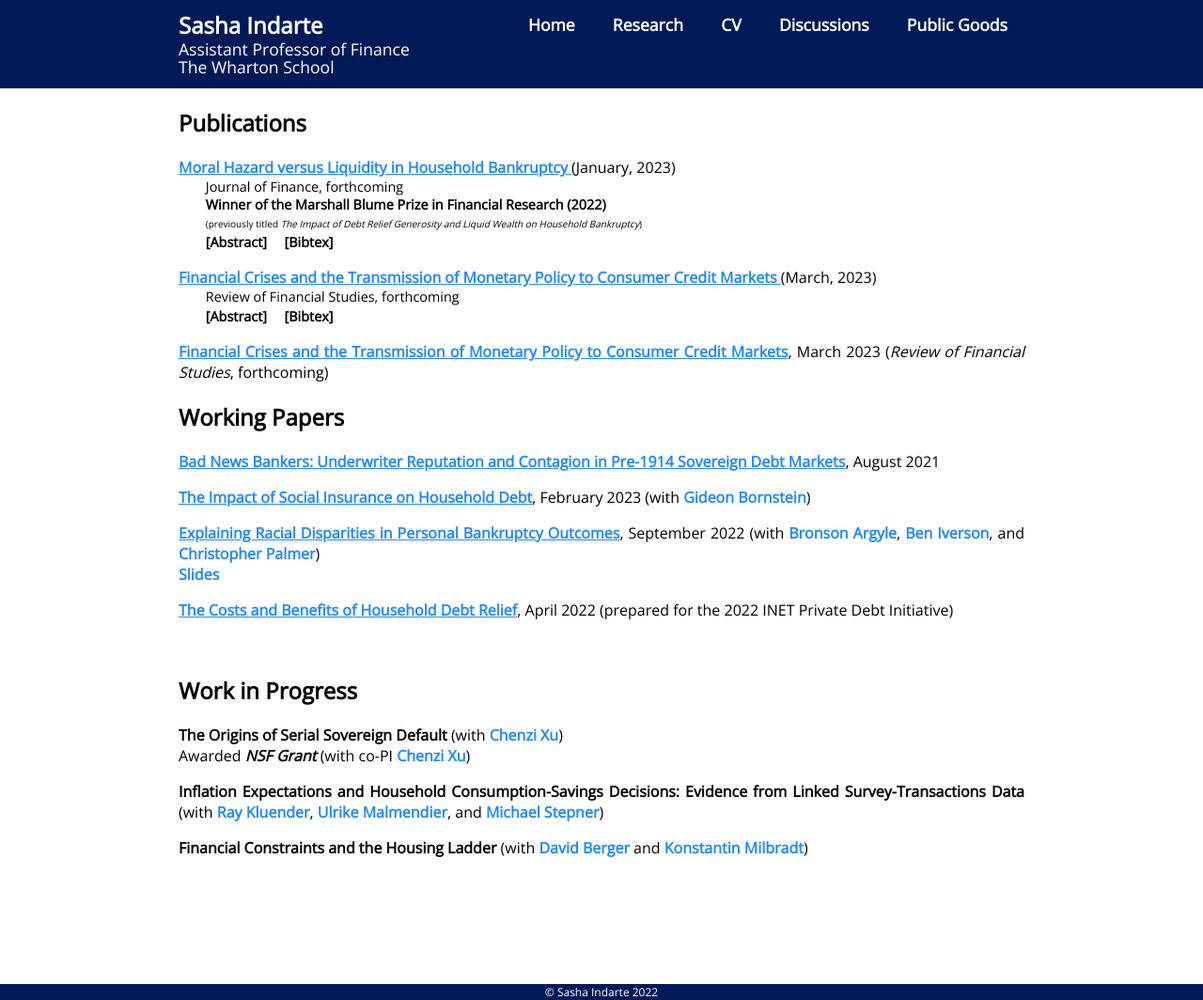
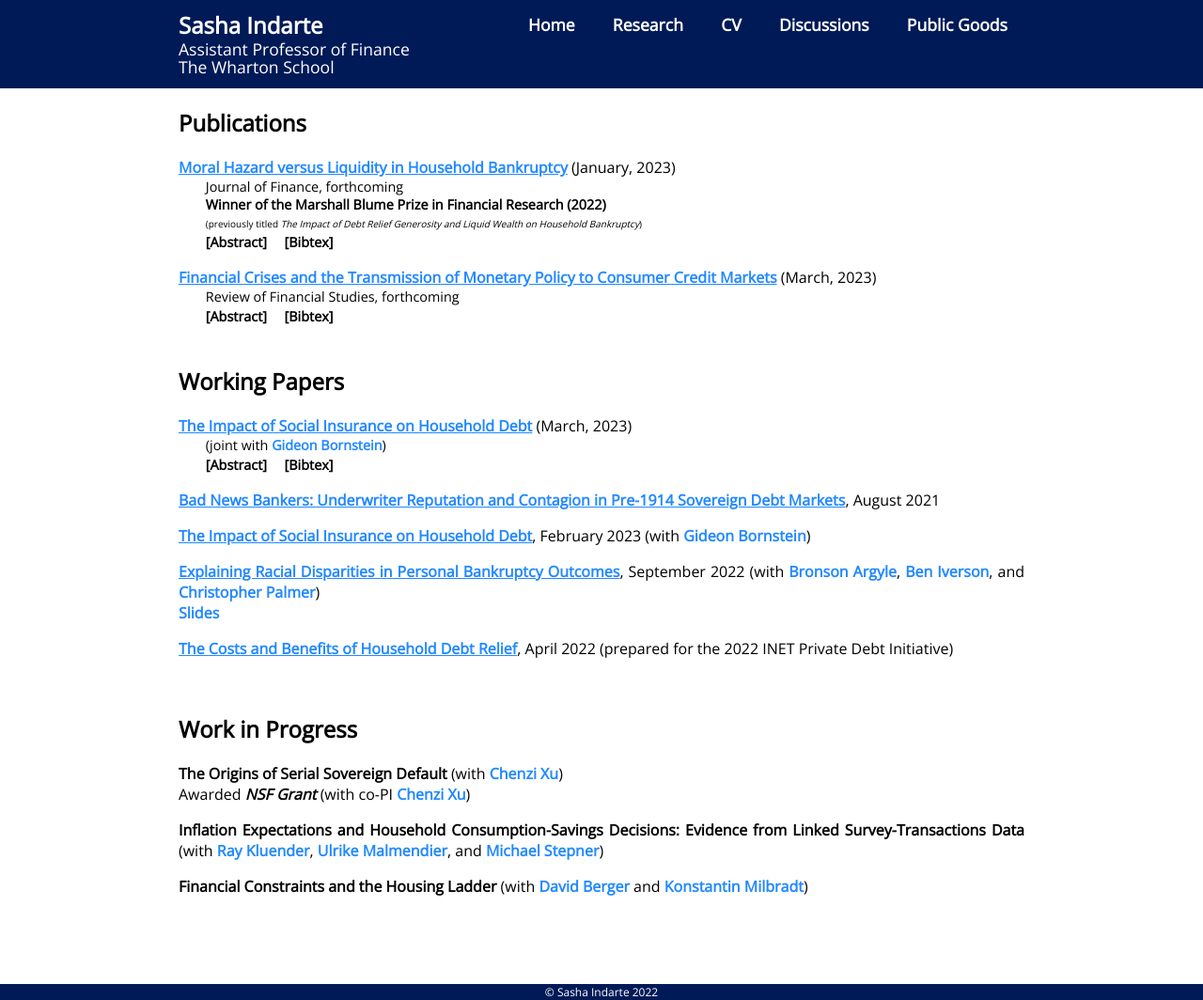
Before and after one commit to sashaindarte/sashaindarte.github.io, a Jekyll site: the page built from research/index.html, in a window 1280 px wide and 1064 px high. Shown: the whole window at 94% size. Built offline with Jekyll 4.4.1, drawn with Linux system fonts in a browser that asks for light colours.

Commit message:
modified social insurance layout

```diff
--- a/research/index.html
+++ b/research/index.html
@@ -32,10 +32,10 @@ title: Sasha Indarte - Research
 
 		<h2>Publications</h2>
 
+		<!--moral hazard-->
 		<div class="container">
-			<p style="margin-bottom:0px;"><a href="/research/indarte_bk.pdf"><u><b>
-				Moral Hazard versus Liquidity in Household Bankruptcy
-				</b></u></a> (January, 2023)
+			<p style="margin-bottom:0px;"><a href="/research/indarte_bk.pdf">
+				<u><b>Moral Hazard versus Liquidity in Household Bankruptcy</b></u></a> (January, 2023)
 			</p>
 
 			<p style="padding-left:2em;padding-bottom:0em;margin-top:0em;margin-bottom:0em;font-size:0.9em;">
@@ -43,7 +43,7 @@ title: Sasha Indarte - Research
 				<br>
 				<b> Winner of the Marshall Blume Prize in Financial Research (2022) </b>
 				<br>
-				<font size="0.9em"> (previously titled <i>The Impact of Debt Relief Generosity and Liquid Wealth on Household Bankruptcy</i>)</font>
+				<font size="0.95em"> (previously titled <i>The Impact of Debt Relief Generosity and Liquid Wealth on Household Bankruptcy</i>)</font>
 			</p>
 
 			<label for="toggle1a" class="toggle-header" style="font-size:0.9em;">&emsp;&emsp;[Abstract]</label>
@@ -72,11 +72,11 @@ title: Sasha Indarte - Research
 
 
 
-
+		<!--monetary policy-->
 		<div class="container">
-			<p style="margin-bottom:0px;"><a href="/research/si_crises_monetary_policy.pdf"><u><b>
-				Financial Crises and the Transmission of Monetary Policy to Consumer Credit Markets
-				</b></u></a> (March, 2023)
+			<p style="margin-bottom:0px;"><a href="/research/si_crises_monetary_policy.pdf">
+				<u><b>
+				Financial Crises and the Transmission of Monetary Policy to Consumer Credit Markets</b></u></a> (March, 2023)
 			</p>
 
 			<p style="padding-left:2em;padding-bottom:0em;margin-top:0em;margin-bottom:0em;font-size:0.9em;">
@@ -109,16 +109,52 @@ title: Sasha Indarte - Research
 
 
 
-
-		<p align="justify"> <a href = "/research/si_crises_monetary_policy.pdf">
-			<u><b>Financial Crises and the Transmission of Monetary Policy to Consumer Credit Markets</b></u></a>, March 2023 (<i>Review of Financial Studies</i>, forthcoming)
-		<!--</p>
-		<p style="padding-left:2em;padding-bottom:1em;margin-top:-1em;font-size:0.9em;">
-			<i>Review of Financial Studies</i> (forthcoming)
-		</p>-->
-
 		<br>
 		<h2>Working Papers</h2>
+
+		<!--social insurance -->
+		<div class="container">
+			<p style="margin-bottom:0px;"><a href="/research/BI_social_ins_debt.pdf">
+				<u><b>
+				The Impact of Social Insurance on Household Debt</b></u></a> (March, 2023)
+			</p>
+
+			<p style="padding-left:2em;padding-bottom:0em;margin-top:0em;margin-bottom:0em;font-size:0.9em;">
+				(joint with <a href="http://www.gideon-bornstein.com/home">Gideon Bornstein</a>)
+			</p>
+
+			<label for="toggle3a" class="toggle-header" style="font-size:0.9em;">&emsp;&emsp;[Abstract]</label>
+	    		<label for="toggle3b" class="toggle-header" style="font-size:0.9em;">&emsp;[Bibtex]</label>
+
+			<input type="checkbox" id="toggle3a" class="toggle-container" />
+			<div class="toggle-content">
+			<p style="padding-left:4em;padding-bottom:0.5em;margin-top:0.5em;font-size:0.9em;" align = "justify">
+				ABSTRACT_TEXT
+			</p>
+			</div>
+
+	    		<input type="checkbox" id="toggle3b" class="toggle-container" />
+			<div class="toggle-content">
+			<p style="padding-left:4em;padding-bottom:0.5em;margin-top:0.5em;font-size:0.9em;" align = "justify">
+				@article{indarte2023financial, <br>
+				  title={Financial Crises and the Transmission of Monetary Policy to Consumer Credit Markets}, <br>
+				  author={Indarte, Sasha}, <br>
+				  journal=Review of Financial Studies, <br>
+				  year={forthcoming}<br>
+				}
+			</p>
+			</div>
+
+		</div>
+
+
+
+
+
+
+
+
+
 
 		<p align="justify"> <a href = "/research/bad_news_bankers_SI.pdf">
 			<u><b>Bad News Bankers: Underwriter Reputation and Contagion in Pre-1914 Sovereign Debt Markets</b></u></a>, August 2021
```
